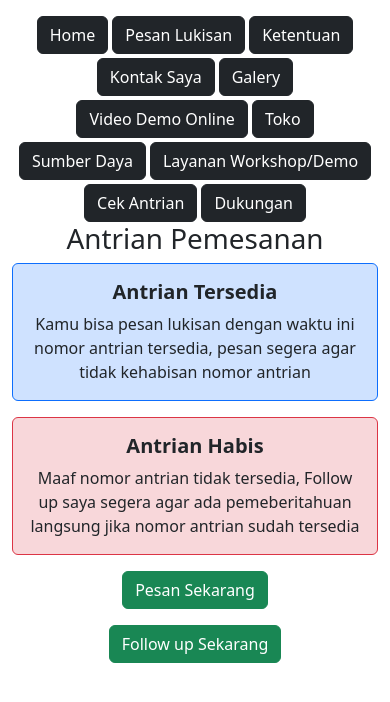
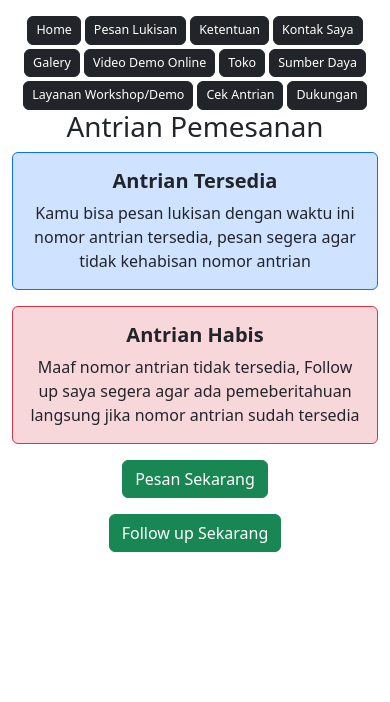
Before and after one commit to kodetumbuh/robiteh.github.io, a plain HTML site: page antrian.html in a window 390 px wide. Drawn offline with Linux system fonts and the light colour scheme.

Commit message:
fix bug minor halaman antrian

```diff
--- a/antrian.html
+++ b/antrian.html
@@ -16,6 +16,14 @@
 
 		html {
 		  scroll-behavior: smooth;
+		}
+
+		/* Tampilan Mobile (layar di bawah 768px) */
+		@media (max-width: 767.98px) {
+		  .nav-buttons .btn {
+			padding: 0.25rem 0.5rem; /* Menyamai ukuran btn-sm */
+			font-size: 0.78rem;
+		  }
 		}
     </style>
 </head>
```
Also changed, not shown: dashboard.html (deleted).
